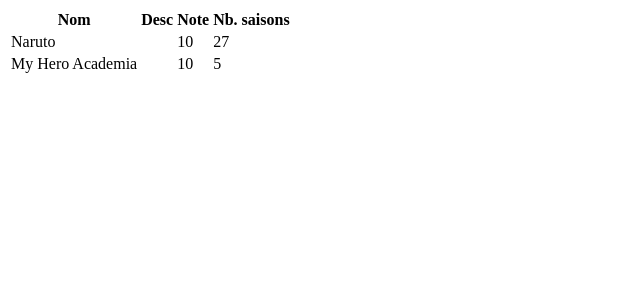
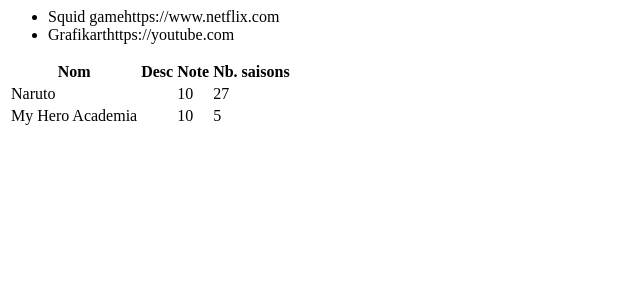
Before and after one commit to alexsoyes/b2-php, a PHP site: page / in a window 1280 px wide. Shown: the top 300 px of the page, without its empty margins (0-640 px from the left). Run offline with PHP 8.4, Linux system fonts and the light colour scheme.

Commit message:
Exo 9 : WIP abstract video provider

```diff
--- /dev/null
+++ b/Model/AbstractVideoProvider.php
@@ -0,0 +1,24 @@
+<?php
+
+abstract class AbstractVideoProvider
+{
+    /**
+     * @var string
+     */
+    private $name;
+
+    public function __construct(string $name)
+    {
+        $this->name = $name;
+    }
+
+    abstract public function provide(): string;
+
+    /**
+     * @return string
+     */
+    public function getName(): string
+    {
+        return $this->name;
+    }
+}
--- /dev/null
+++ b/Model/Netflix.php
@@ -0,0 +1,9 @@
+<?php
+
+class Netflix extends AbstractVideoProvider
+{
+    public function provide(): string
+    {
+        return "https://www.netflix.com";
+    }
+}
--- /dev/null
+++ b/Model/YouTube.php
@@ -0,0 +1,9 @@
+<?php
+
+class YouTube extends AbstractVideoProvider
+{
+    public function provide(): string
+    {
+        return "https://youtube.com";
+    }
+}
--- a/index.php
+++ b/index.php
@@ -1,4 +1,22 @@
 <?php
+
+require "./Model/AbstractVideoProvider.php";
+require "./Model/Netflix.php";
+require "./Model/YouTube.php";
+
+$netflix = new Netflix('Squid game');
+$youtube = new YouTube('Grafikart');
+
+?>
+
+<ul>
+    <?php foreach ([$netflix, $youtube] as $video) : ?>
+        <li><?php echo $video->getName(); echo $video->provide(); ?> </li>
+    <?php endforeach; ?>
+</ul>
+
+<?php
+
 
 require "./Anime.php";
 
```
Also changed, not shown: demo-interface.php (added, +38 -0 lines).
